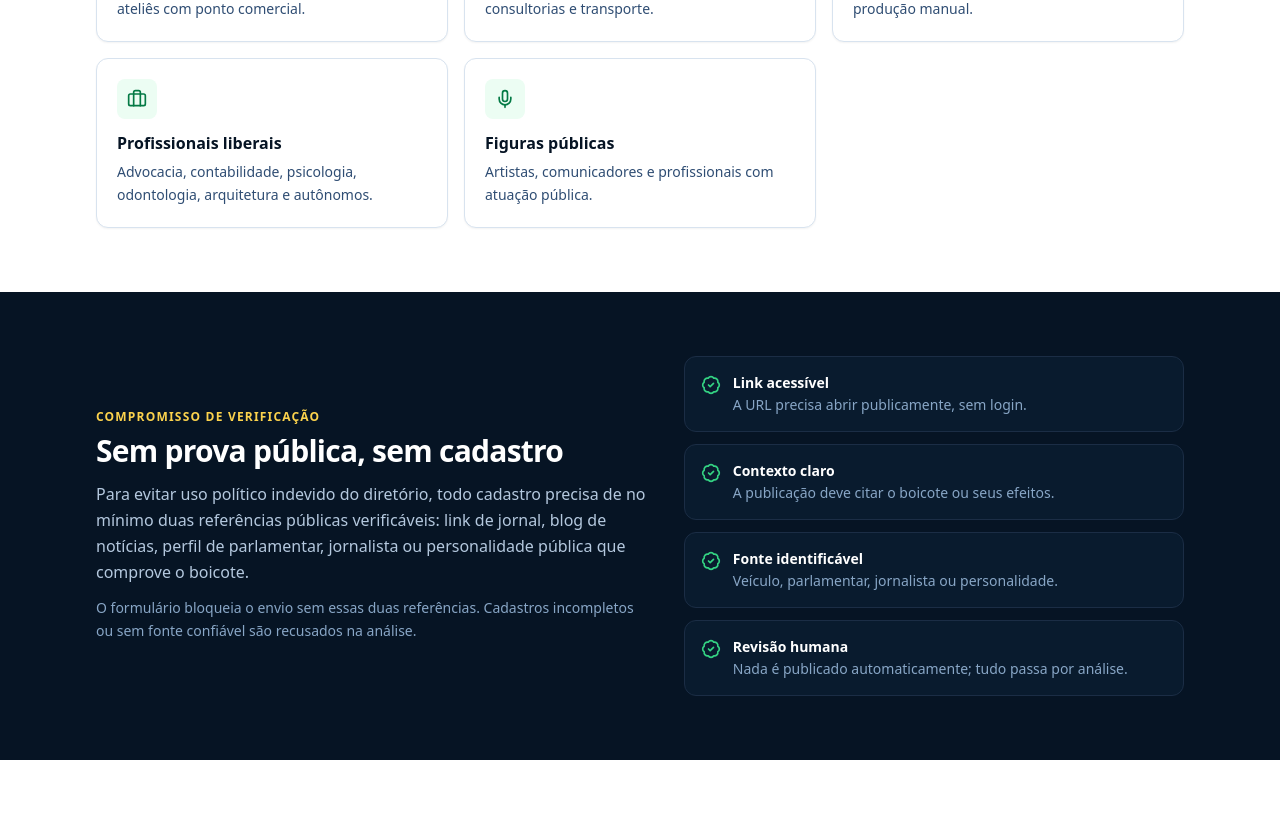
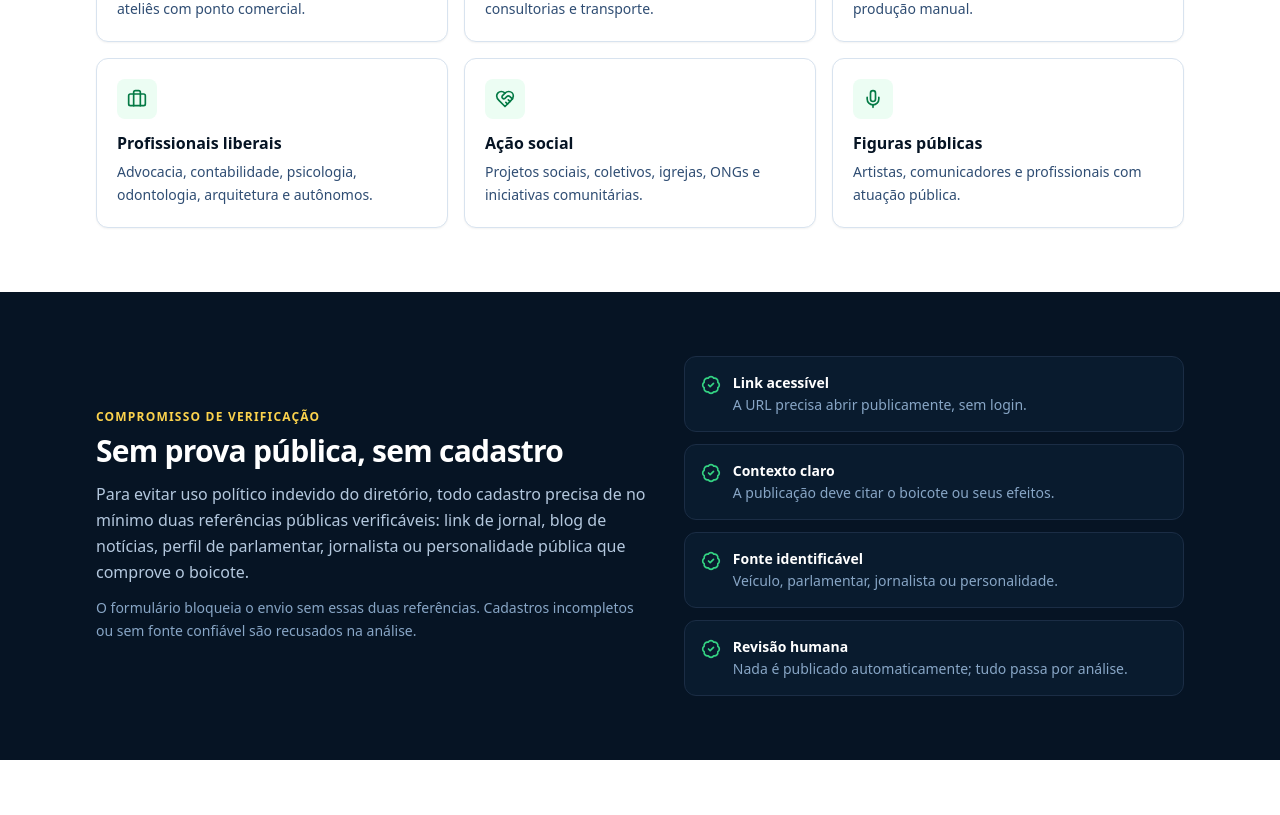
Before and after one commit to fmourag/ListadoBem, a Next.js app: page / in a window 1280 px wide. Shown: the part 2160-2975 px from the top of the page. Built offline with nearby package versions, Linux system fonts and the light colour scheme.

Commit message:
feat(landing): inclui acao social em quem pode se cadastrar
Novo card com icone HeartHandshake e descricao de projetos sociais, coletivos, igrejas, ONGs e iniciativas comunitarias, na ordem do texto do hero.

```diff
--- a/app/page.tsx
+++ b/app/page.tsx
@@ -8,6 +8,7 @@ import {
   CheckCircle2,
   CreditCard,
   FileText,
+  HeartHandshake,
   Mic,
   Search,
   ShieldCheck,
@@ -45,6 +46,7 @@ const TIPOS = [
   { icone: Wrench, titulo: 'Prestadores de serviço', texto: 'Manutenção, beleza, reformas, aulas, consultorias e transporte.' },
   { icone: Brush, titulo: 'Artesãos e artesãs', texto: 'Costura, cerâmica, arte, doces artesanais e produção manual.' },
   { icone: Briefcase, titulo: 'Profissionais liberais', texto: 'Advocacia, contabilidade, psicologia, odontologia, arquitetura e autônomos.' },
+  { icone: HeartHandshake, titulo: 'Ação social', texto: 'Projetos sociais, coletivos, igrejas, ONGs e iniciativas comunitárias.' },
   { icone: Mic, titulo: 'Figuras públicas', texto: 'Artistas, comunicadores e profissionais com atuação pública.' },
 ];
 
```
